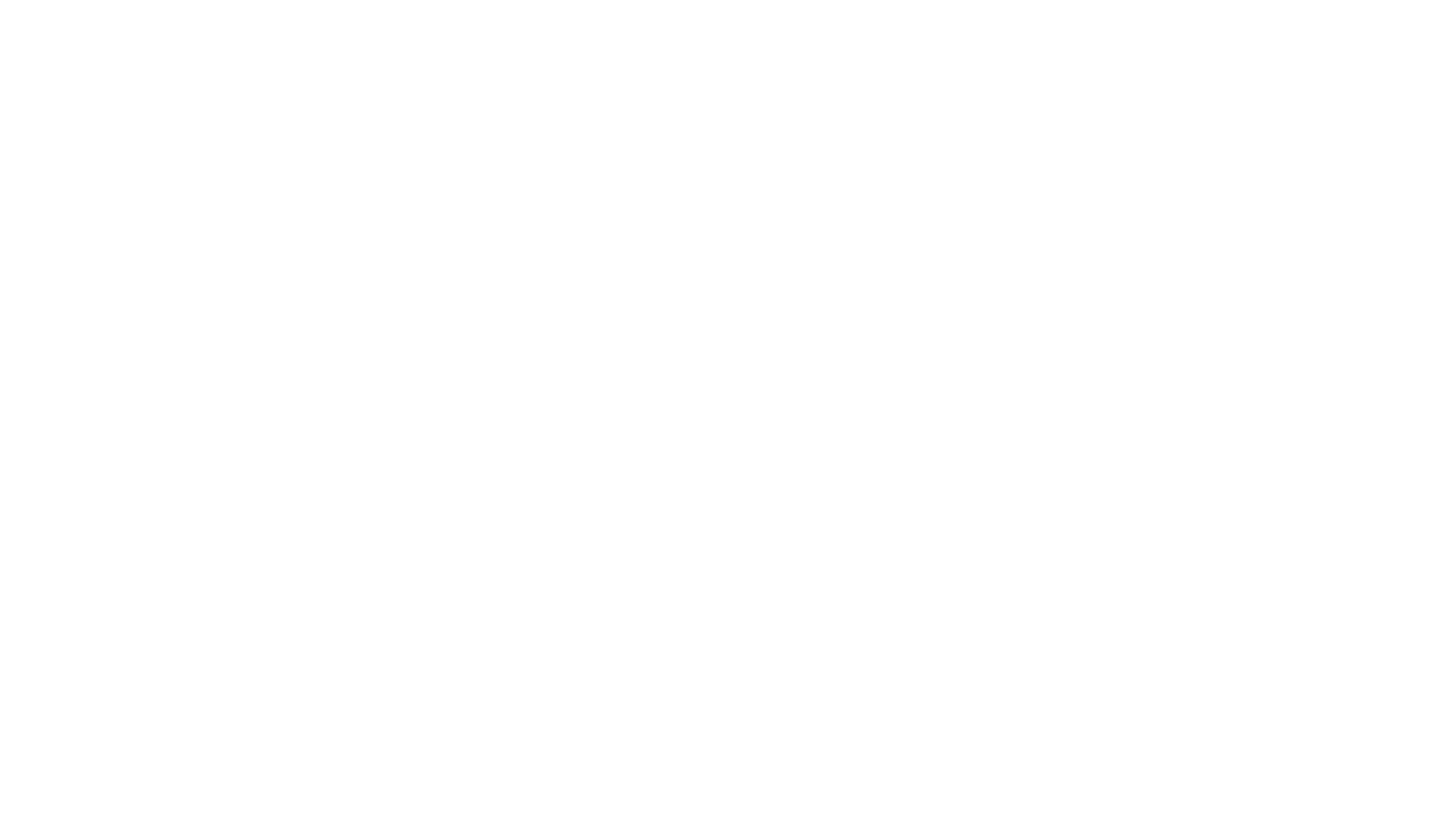
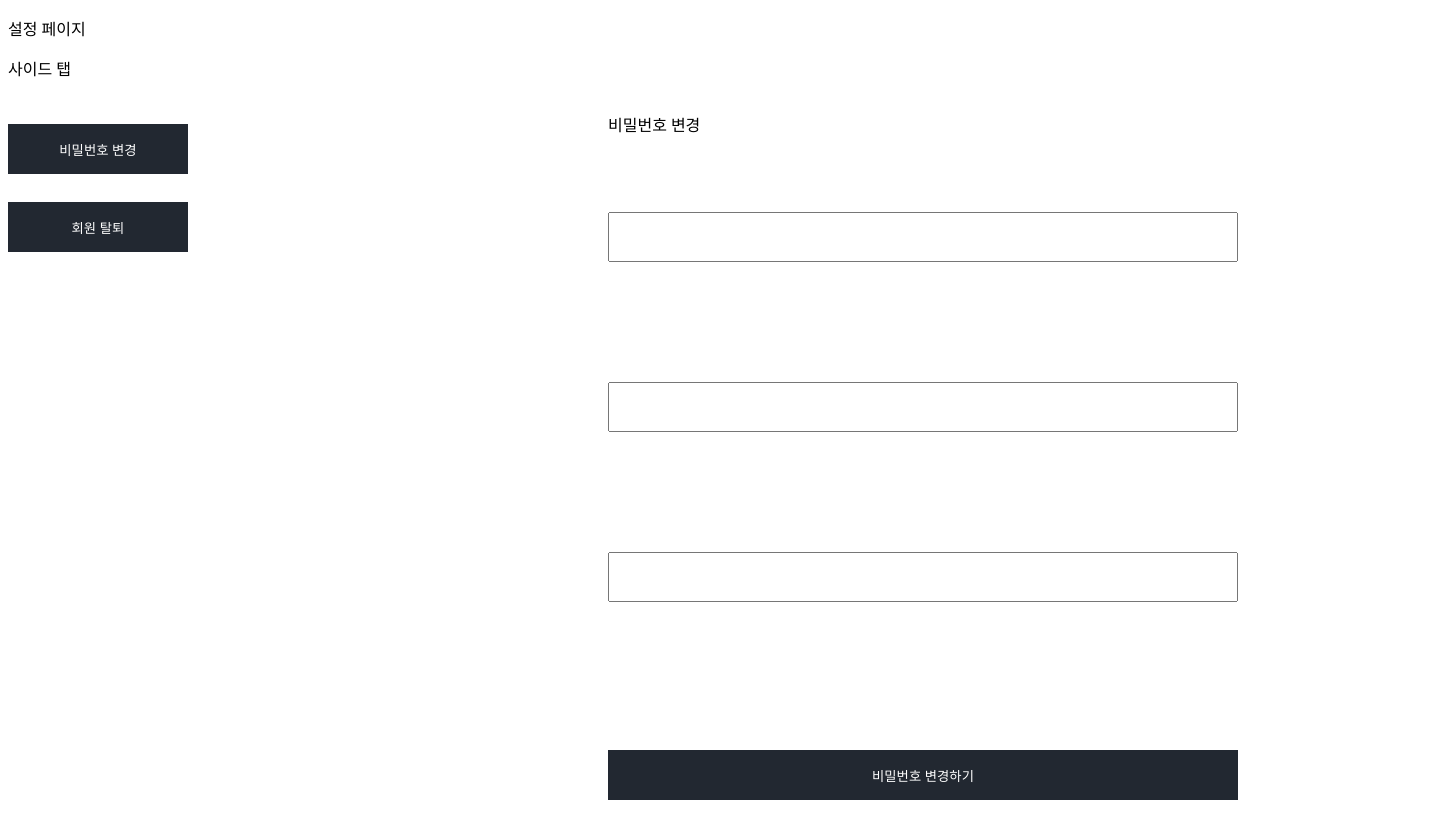
Before and after one commit to d0ngwooK1m/contap, a React (Create React App) app: page /settings in a window 1280 px wide. Shown: the top 838 px of the page, 1448 px wide, since content can reach past the window. Before the commit the page ends 800 px from the top, so only its background shows below. Built offline with nearby package versions, Linux system fonts and the light colour scheme.

Commit message:
(김동우) add: 사이드 탭 메뉴, 유저 리덕스

```diff
--- a/src/components/App.js
+++ b/src/components/App.js
@@ -4,12 +4,14 @@ import CardList from '../pages/CardList';
 
 import Login from '../pages/Login';
 import Signup from '../pages/Signup';
+import Settings from '../pages/Settings';
 
 function App() {
   return (
     <div>
       <Route path="/login" exact component={Login} />
       <Route path="/signup" exact component={Signup} />
+      <Route path="/settings" exact component={Settings} />
       <Route path="/" exact component={CardList} />
     </div>
   );
--- /dev/null
+++ b/src/components/PwSettingForm.js
@@ -0,0 +1,35 @@
+import React from 'react';
+import styled from 'styled-components';
+import { Grid, Input, Button } from '../elements';
+
+const PwSettingForm = () => {
+  return (
+    <Grid>
+      <p>비밀번호 변경</p>
+      <Input
+        type="password"
+        placeholder="지금 비밀번호를 입력해주세요"
+        margin="60px 0px"
+      />
+      <Input
+        type="password"
+        placeholder="새 비밀번호를 입력해주세요"
+        margin="60px 0px"
+      />
+      <Input
+        type="password"
+        placeholder="새 비밀번호를 확인해주세요"
+        margin="60px 0px"
+      />
+      <BtnWrapper>
+        <Button>비밀번호 변경하기</Button>
+      </BtnWrapper>
+    </Grid>
+  );
+};
+
+const BtnWrapper = styled.div`
+  margin: 60px 0px;
+`;
+
+export default PwSettingForm;
--- /dev/null
+++ b/src/components/TabMenu.js
@@ -0,0 +1,56 @@
+import React from 'react';
+import PropTypes from 'prop-types';
+import styled from 'styled-components';
+import { Grid, Button } from '../elements';
+
+const useTabs = (initialTabs, allTabs) => {
+  const [contentIndex, setContentIndex] = React.useState(initialTabs);
+
+  return {
+    contentItem: allTabs[contentIndex],
+    contentChange: setContentIndex,
+  };
+};
+
+const TabMenu = ({ content }) => {
+  const { contentItem, contentChange } = useTabs(0, content);
+  return (
+    <Grid>
+      <p>사이드 탭</p>
+      <Wrapper>
+        <Grid width="390px">
+          {content.map((val, idx) => (
+            <BtnWrapper key={val.id}>
+              <Button
+                _onClick={() => {
+                  contentChange(idx);
+                }}
+              >
+                {val.tab}
+              </Button>
+            </BtnWrapper>
+          ))}
+        </Grid>
+        <Grid width="1050px" padding="0px 210px">
+          {contentItem.content}
+        </Grid>
+      </Wrapper>
+    </Grid>
+  );
+};
+
+TabMenu.propTypes = {
+  content: PropTypes.arrayOf.isRequired,
+};
+
+const Wrapper = styled.div`
+  display: flex;
+  width: 100vw;
+  justify-content: space-evenly;
+`;
+
+const BtnWrapper = styled.div`
+  width: 180px;
+`;
+
+export default TabMenu;
--- /dev/null
+++ b/src/components/WithdrawalForm.js
@@ -0,0 +1,15 @@
+import React from 'react';
+import { Grid, Input, Button } from '../elements';
+
+const WithdrawalForm = () => {
+  return (
+    <Grid>
+      <p>회원탈퇴</p>
+      <Input type="email" placeholder="이메일을 입력해주세요" />
+      <Input type="password" placeholder="비밀번호를 입력해주세요" />
+      <Button>회원탈퇴</Button>
+    </Grid>
+  );
+};
+
+export default WithdrawalForm;
--- a/src/elements/Grid.js
+++ b/src/elements/Grid.js
@@ -71,6 +71,7 @@ const GridBox = styled.div`
   ${(props) =>
     props.borderRadius ? `border-radius: ${props.borderRadius};` : ''}
     ${(props) => (props.border ? `border: ${props.border};` : '')};
+  flex-shrink: 0;
 `;
 
 export default Grid;
--- a/src/features/user/actions.js
+++ b/src/features/user/actions.js
@@ -12,17 +12,25 @@ import {
 // 나중에 백엔드 URL로 바꿀 것
 const baseURL = process.env.REACT_APP_LOCAL_SERVER_URI;
 
-const signup = (payload) => ({
+const signup = (signupInfo) => ({
   type: SIGN_UP,
-  payload,
+  signupInfo,
+});
+
+const passwordChange = (changedPassword) => ({
+  type: PASSWORD_CHANGE,
+  changedPassword,
 });
 
 // 회원 탈퇴 미정
-const withdrawal = () => ({ type: WITHDRAWAL });
+const withdrawal = (withdrawalInfo) => ({
+  type: WITHDRAWAL,
+  withdrawalInfo,
+});
 
-const login = (payload) => ({
+const login = (loginInfo) => ({
   type: LOG_IN,
-  payload,
+  loginInfo,
 });
 
 // 로그아웃 미들웨어 없음
@@ -34,26 +42,21 @@ const authorize = (email, username) => ({
 });
 
 // 기존 프로젝트의 미들웨어
-const signupToServer = (email, pw, pwCheck, userName) => async (dispatch) => {
+const signupToServer = (signupInfo) => async (dispatch) => {
   try {
-    const res = await axios.post(`${baseURL}/signup`, {
-      email,
-      pw,
-      pwCheck,
-      userName,
-    });
+    const res = await axios.post(`${baseURL}/signup`, signupInfo);
 
     const { data } = res;
     return data;
   } catch (error) {
     console.log(error);
-    return false;
+    throw new Error(error.message);
   }
 };
 
-const loginToServer = (email, pw) => async (dispatch) => {
+const loginToServer = (loginInfo) => async (dispatch) => {
   try {
-    const res = await axios.post(`${baseURL}/login`, { email, pw });
+    const res = await axios.post(`${baseURL}/login`, loginInfo);
     const { data } = res;
 
     if (data.result === 'fail') {
@@ -65,9 +68,16 @@ const loginToServer = (email, pw) => async (dispatch) => {
     return data;
   } catch (error) {
     console.log(error);
-    // throw new Error(error.message);
-    return false;
+    throw new Error(error.message);
   }
 };
 
-export { signup, withdrawal, login, logout, loginToServer, authorize };
+export {
+  signup,
+  withdrawal,
+  login,
+  logout,
+  signupToServer,
+  loginToServer,
+  authorize,
+};
--- a/src/features/user/reducer.js
+++ b/src/features/user/reducer.js
@@ -0,0 +1,38 @@
+/* eslint-disable no-param-reassign */
+import { produce } from 'immer';
+import { LOG_IN, LOG_OUT } from './types';
+
+const initialState = {
+  email: '',
+  nickName: '',
+  isAuthorized: false,
+};
+
+export default function userReducer(state = initialState, action) {
+  return produce(state, (draft) => {
+    switch (action.type) {
+      case LOG_IN: {
+        draft.email = action.payload.email;
+        draft.nickName = action.payload.nickName;
+        draft.isAuthorized = true;
+        break;
+      }
+      // case AUTHORIZED: {
+      //   draft.email = action.payload.email;
+      //   draft.nickName = action.payload.nickName;
+      //   draft.isAuthorized = true;
+      //   break;
+      // }
+      case LOG_OUT: {
+        draft.email = '';
+        draft.nickName = '';
+        draft.isAuthorized = false;
+        break;
+      }
+      default:
+        break;
+    }
+  });
+}
+
+console.log(initialState);
--- a/src/pages/Login.js
+++ b/src/pages/Login.js
@@ -1,7 +1,10 @@
 import React from 'react';
-import { Input, Button } from '../elements';
+import { useDispatch } from 'react-redux';
+import { loginToServer } from '../features/user/actions';
+import { Grid, Input, Button } from '../elements';
 
 const Login = () => {
+  const dispatch = useDispatch();
   const [email, setEmail] = React.useState('');
   const [pw, setPw] = React.useState('');
 
@@ -11,10 +14,11 @@ const Login = () => {
       pw,
     };
     console.log(loginInfo);
+    dispatch(loginToServer(loginInfo));
   };
 
   return (
-    <div>
+    <Grid>
       <p>로그인</p>
       <Input
         type="email"
@@ -33,7 +37,7 @@ const Login = () => {
         }}
       />
       <Button _onClick={login}>로그인</Button>
-    </div>
+    </Grid>
   );
 };
 
--- /dev/null
+++ b/src/pages/Settings.js
@@ -0,0 +1,29 @@
+import React from 'react';
+import { Grid } from '../elements';
+import TabMenu from '../components/TabMenu';
+import PwSettingForm from '../components/PwSettingForm';
+import WithdrawalForm from '../components/WithdrawalForm';
+
+const content = [
+  {
+    id: 'PwSettingForm',
+    tab: '비밀번호 변경',
+    content: <PwSettingForm />,
+  },
+  {
+    id: 'WithdrawalForm',
+    tab: '회원 탈퇴',
+    content: <WithdrawalForm />,
+  },
+];
+
+const Settings = () => {
+  return (
+    <Grid>
+      <p>설정 페이지</p>
+      <TabMenu content={content} />
+    </Grid>
+  );
+};
+
+export default Settings;
--- a/src/pages/Signup.js
+++ b/src/pages/Signup.js
@@ -1,10 +1,59 @@
 import React from 'react';
+import { useDispatch } from 'react-redux';
+import { signupToServer } from '../features/user/actions';
+import { Grid, Input, Button } from '../elements';
 
 const Signup = () => {
+  const dispatch = useDispatch();
+  const [email, setEmail] = React.useState('');
+  const [userName, setUserName] = React.useState('');
+  const [pw, setPw] = React.useState('');
+  const [pwCheck, setPwCheck] = React.useState('');
+
+  const signup = () => {
+    const signupInfo = {
+      email,
+      userName,
+      pw,
+      pwCheck,
+    };
+    console.log(signupInfo);
+    dispatch(signupToServer(signupInfo));
+  };
+
   return (
-    <div>
+    <Grid>
       <p>회원가입</p>
-    </div>
+      <Input
+        type="email"
+        placeholder="이메일을 입력해주세요"
+        _onChange={(e) => {
+          setEmail(e.target.value);
+        }}
+      />
+      <Input
+        type="string"
+        placeholder="이름을 입력해주세요"
+        _onChange={(e) => {
+          setUserName(e.target.value);
+        }}
+      />
+      <Input
+        type="password"
+        placeholder="비밀번호를 입력해주세요"
+        _onChange={(e) => {
+          setPw(e.target.value);
+        }}
+      />
+      <Input
+        type="password"
+        placeholder="비밀번호를 확인해주세요"
+        _onChange={(e) => {
+          setPwCheck(e.target.value);
+        }}
+      />
+      <Button _onClick={signup}>회원가입</Button>
+    </Grid>
   );
 };
 
```
